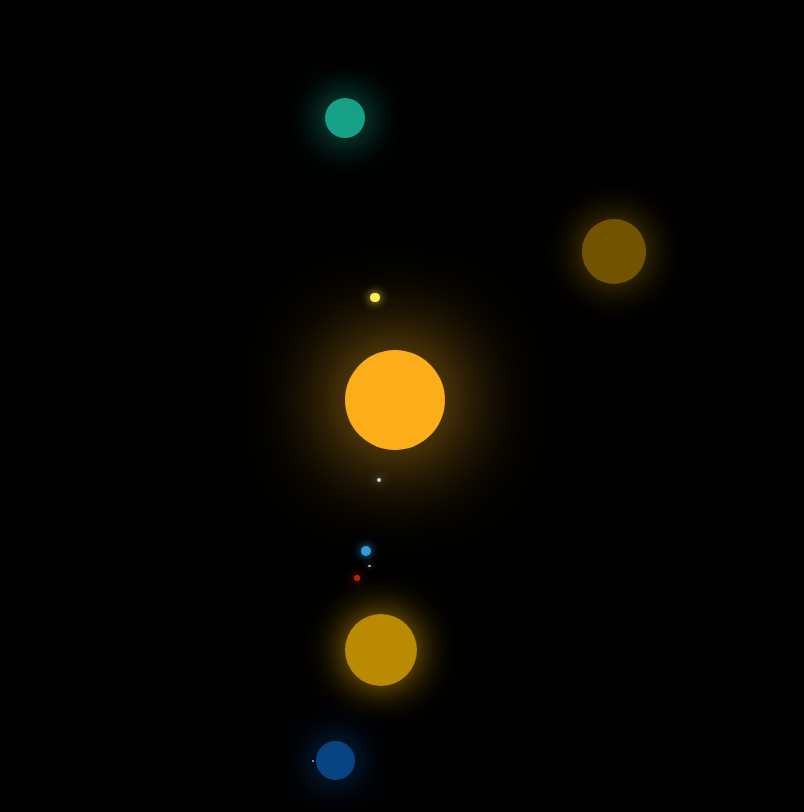
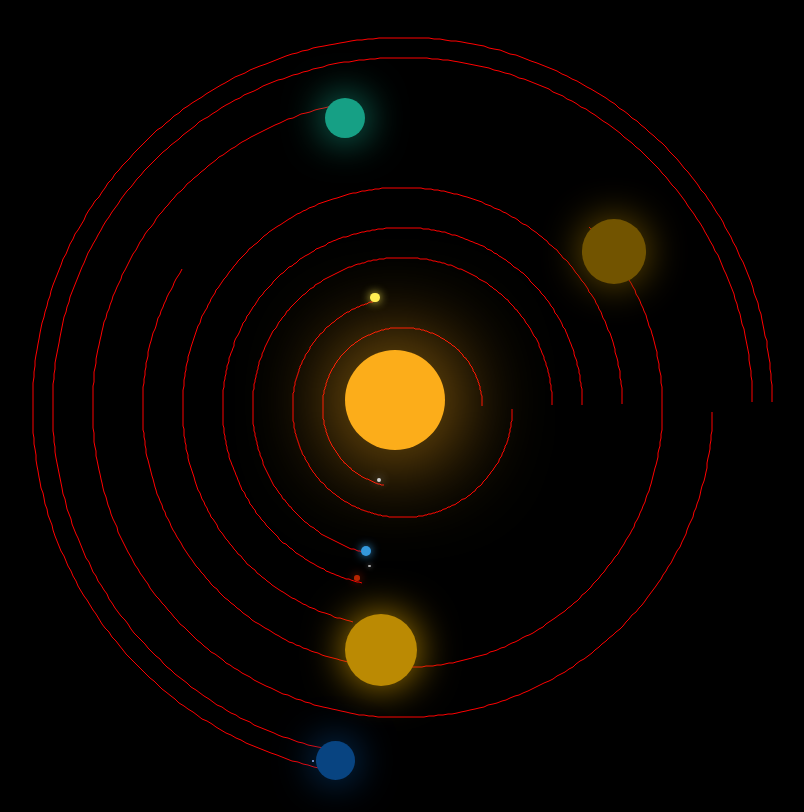
Before and after one commit to mbrowne108/solar-system, a plain HTML site: page index.html in a window 1280 px wide. Shown: the whole page, without its empty margins (245-1049 px from the left). Drawn offline with Linux system fonts and the light colour scheme.

Commit message:
Add canvas and initial orbits

```diff
--- a/index.html
+++ b/index.html
@@ -8,7 +8,8 @@
     <link rel="stylesheet" href="style.css">
 </head>
 <body>
-    <div class="canvas">
+    <canvas id="canvas"></canvas>
+    <div>
         <div class="sun planet"></div>
         <div class="mercury planet"></div>
         <div class="venus planet"></div>
--- a/solar-system.js
+++ b/solar-system.js
@@ -2,6 +2,11 @@ const FPS = 60
 const sun = document.querySelector('.sun')
 const sunX = window.innerWidth / 2 - 50
 const sunY = window.innerHeight / 2 - 50
+
+const canvas = document.getElementById("canvas");
+canvas.width = window.innerWidth
+canvas.height = window.innerHeight
+const ctx = canvas.getContext("2d");
 
 sun.style.left = `${sunX}px`
 sun.style.top = `${sunY}px`
@@ -90,20 +95,23 @@ const planets = [
 ]
 
 function update(planet) {
+    ctx.beginPath();
+    ctx.moveTo(parseInt(planet.el.style.left), parseInt(planet.el.style.top))
+
     planet.theta -= planet.speed
     planet.el.style.left = `${Math.cos(planet.theta) * planet.radius + sunX + 50}px`
     planet.el.style.top = `${Math.sin(planet.theta) * planet.radius + sunY + 50}px`
+
+    ctx.lineTo(parseInt(planet.el.style.left), parseInt(planet.el.style.top))
+    ctx.strokeStyle = "#ff0000"
+    ctx.stroke()
+
     if (planet.hasMoon) {
         moon.theta -= moon.speed
         moon.el.style.left = `${Math.cos(moon.theta) * moon.radius + parseInt(planet.el.style.left)}px`
         moon.el.style.top = `${Math.sin(moon.theta) * moon.radius + parseInt(planet.el.style.top)}px`
     }
-}
 
-function updateMoon(moon) {
-    moon.theta -= moon.speed
-    moon.el.style.left = `${Math.cos(moon.theta) * moon.radius + earth.el.style.left}px`
-    moon.el.style.top = `${Math.sin(moon.theta) * moon.radius + earth.el.style.top}px`
 }
 
 setInterval(() => {
```
